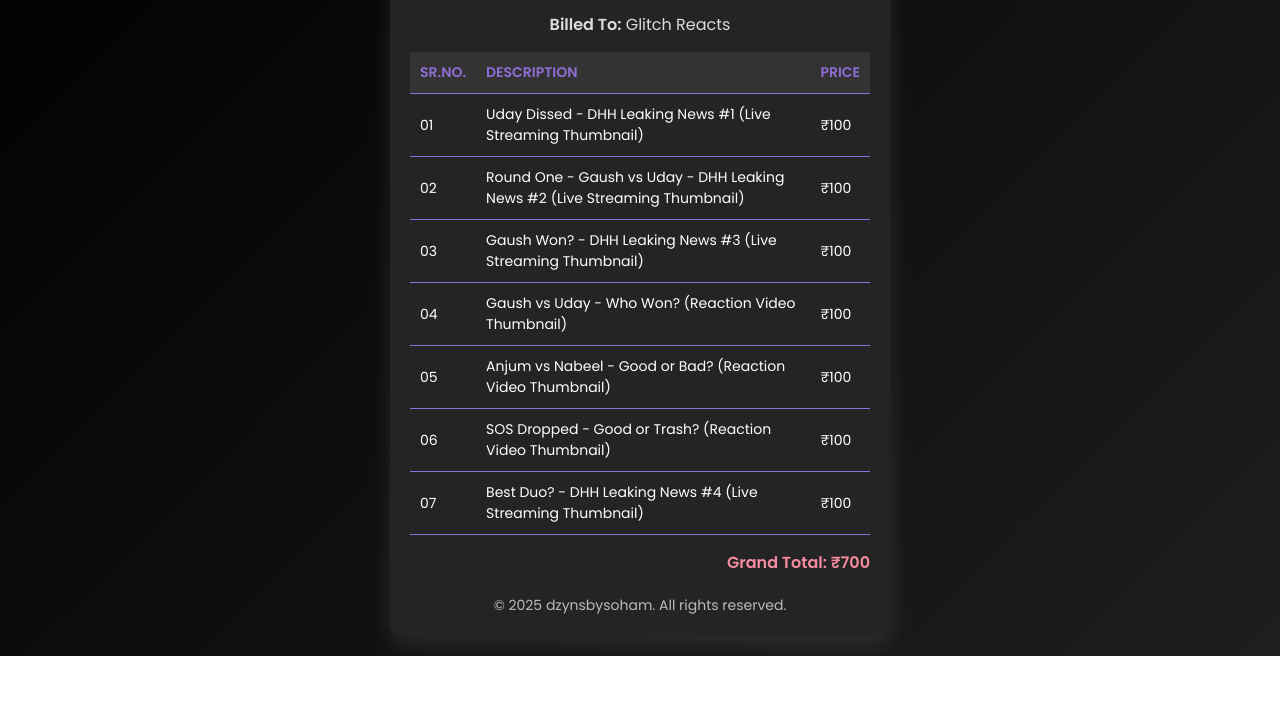
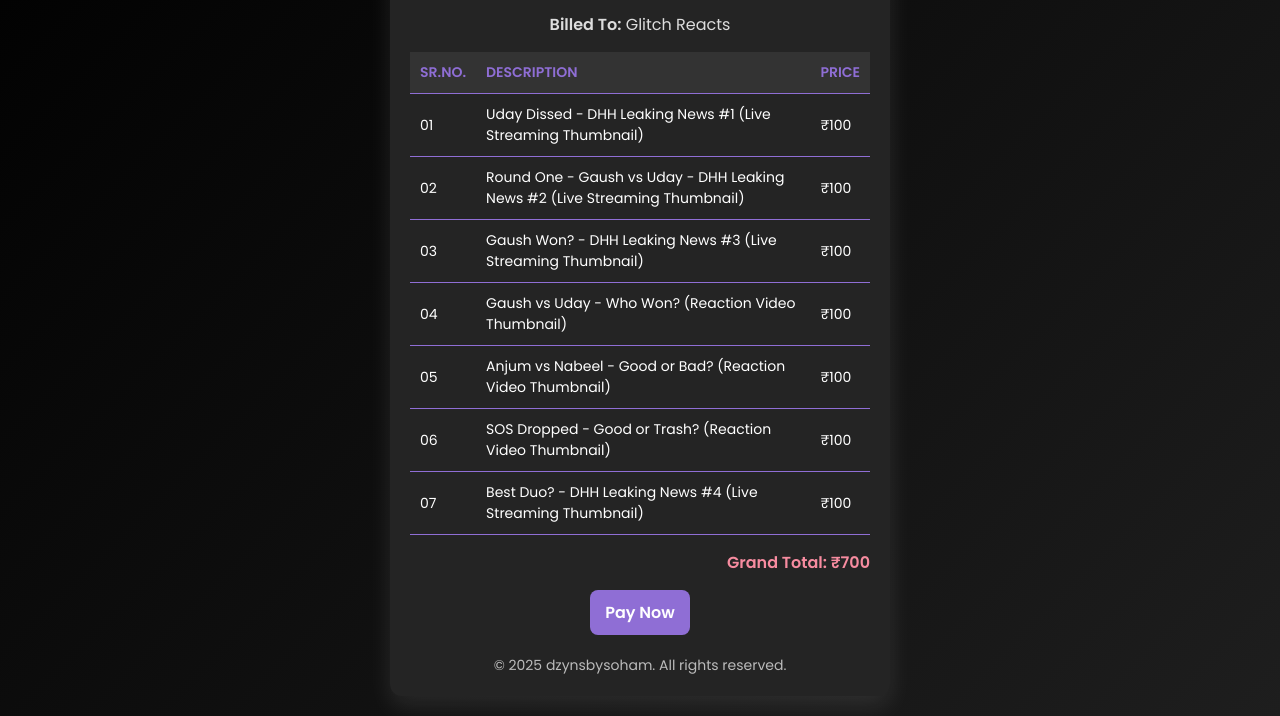
Before and after one commit to SohamMedley/GlitchJan25Invoice, a plain HTML site: page index.html in a window 1280 px wide. Shown: the part 145-861 px from the top of the page. Before the commit the page ends 801 px from the top, so only its background shows below. Drawn offline with Linux system fonts and the light colour scheme.

Commit message:
Update index.html

```diff
--- a/index.html
+++ b/index.html
@@ -29,6 +29,7 @@
             border-radius: 12px;
             box-shadow: 0 10px 25px rgba(255, 255, 255, 0.1);
             animation: fadeIn 1s ease-in-out;
+            text-align: center;
         }
         .header {
             text-align: center;
@@ -41,7 +42,6 @@
         }
         .invoice-details {
             margin-top: 15px;
-            text-align: center;
         }
         .invoice-details p {
             margin: 5px 0;
@@ -72,9 +72,23 @@
             font-weight: 600;
             color: #f78ca0;
         }
+        .pay-now {
+            display: inline-block;
+            margin-top: 15px;
+            padding: 10px 15px;
+            background: #8f6ed5;
+            color: #fff;
+            font-size: 16px;
+            font-weight: 600;
+            text-decoration: none;
+            border-radius: 8px;
+            transition: 0.3s ease-in-out;
+        }
+        .pay-now:hover {
+            background: #7a5fc9;
+        }
         .footer {
             margin-top: 20px;
-            text-align: center;
             font-size: 14px;
             color: #bbb;
         }
@@ -88,7 +102,7 @@
     <div class="invoice-container">
         <div class="header">
             <h2><b><strong>THUMBNAIL INVOICE</strong></b></h2>
-	    <p><i>for February 2025</i></p>
+            <p><i>for February 2025</i></p>
             <p><strong>Invoice </strong>#0001</p>
         </div>
         <div class="invoice-details">
@@ -111,6 +125,7 @@
             </table>
         </div>
         <p class="total">Grand Total: <strong>₹700</strong></p>
+        <a href="upi://pay?pa=dharap.soham247@okicici&pn=Soham%20Dharap&mc=0000&tid=123456789&tr=INV0001&tn=Thumbnail%20Invoice%20Feb%202025&am=700&cu=INR" class="pay-now">Pay Now</a>
         <div class="footer">
             <p>&copy; 2025 dzynsbysoham. All rights reserved.</p>
         </div>
```
